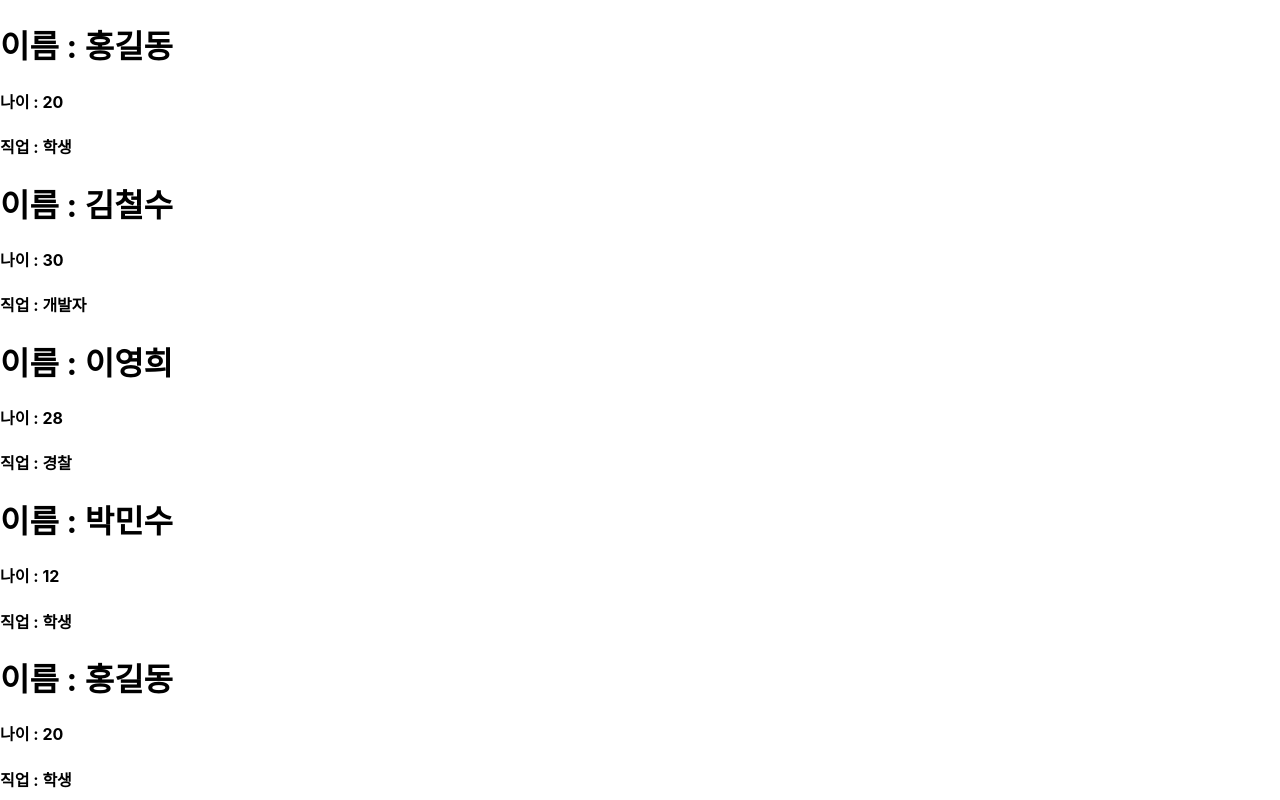
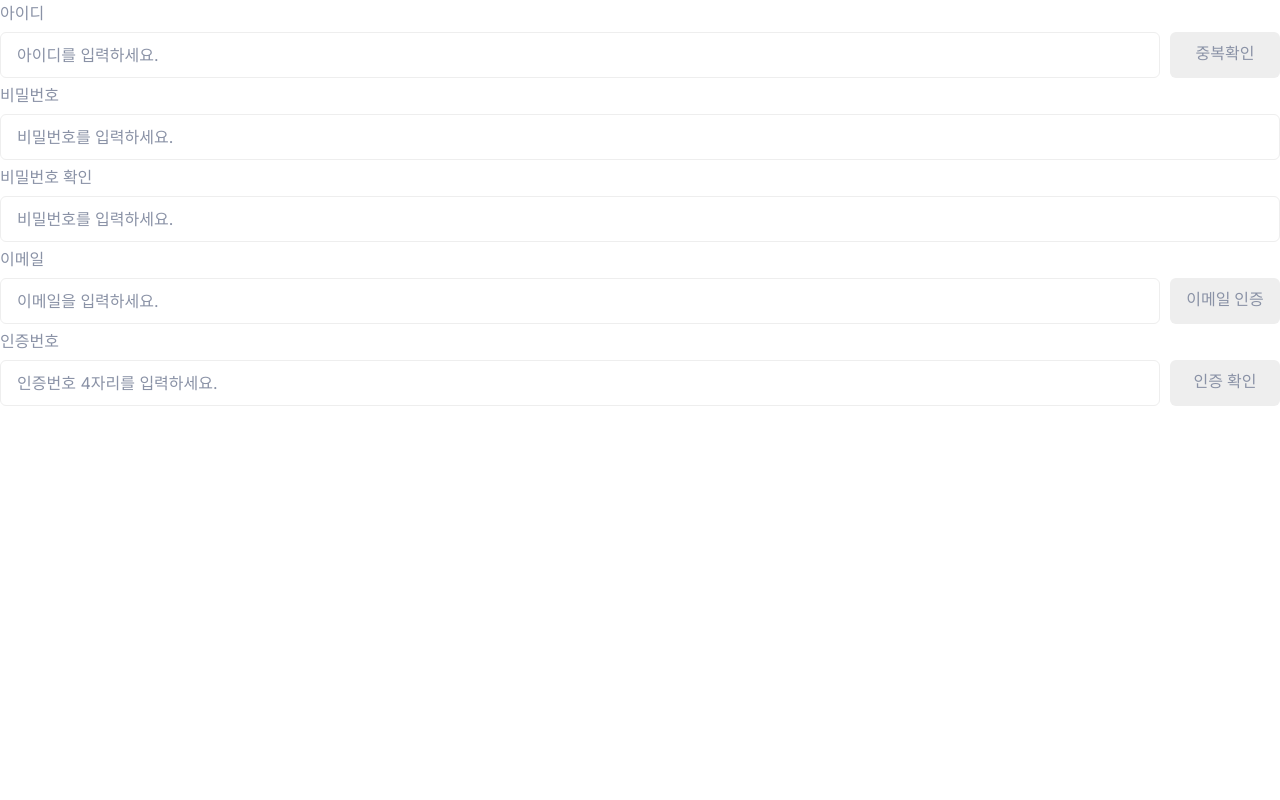
Before and after one commit to sangin99/React, a React (Create React App) app in the folder basic/: page / in a window 1280 px wide. Shown: the top 800 px of the page. Built offline with nearby package versions, Linux system fonts and the light colour scheme; a web font is replaced by a local one.

Commit message:
리스트 렌더링

```diff
--- a/basic/src/App.tsx
+++ b/basic/src/App.tsx
@@ -79,11 +79,11 @@ function App() {
             <FunctionComponent /> */}
             {/* <Component/>
             <Sample /> */}
-            {/* <SignInContainer /> */}
+            <SignInContainer />
             {/* <CurlyBraces /> */}
             {/* <Properties /> */}
             {/* <ConditionalRendering /> */}
-            <ListRendering />
+            {/* <ListRendering /> */}
         </>
     );
 }
--- a/basic/src/component_manage/ListRendering.tsx
+++ b/basic/src/component_manage/ListRendering.tsx
@@ -32,6 +32,9 @@ export default function ListRendering() {
         {name: '박민수', age: 12, job: '학생'}
     ];
 
+    const students = humans.filter(item => item.job === '학생');
+
+
     // humans.forEach((item, index) => {
     //     <ListItem name={item.name} age={item.age} job={item.job} />
     //! }); => undefined 형태
@@ -39,6 +42,14 @@ export default function ListRendering() {
     // humans.map((item, index) => {
     //     return <ListItem name={item.name} age={item.age} job={item.job} />
     //! }) => [ListItem, ListItem, ListItem, ListItem] 형태
+
+
+    // - JSX에 리스트 고급 함수를 사용할 때 결과를 반환하는 함수를 사용해야함
+    // - foreach X -> map O
+    // - 특정 조건에 해당하는 요소만 출력하고 싶으면 filter 메서드를 응용해서 사용
+
+    // - 완전 단순한 반복(횟수 반복)을 사용할 땐 반복하고자하는 횟수의 길이를 가지는 배열을 생성해서 해당 배열로 반복작업
+    const count = new Array(3).fill(0);
 
     return (
         <>
@@ -52,10 +63,12 @@ export default function ListRendering() {
             {humans.map((item, index) => {
                 //? return <ListItem name={item.name} age={item.age} job={item.job} />
                 // = 동일한 식
-                return <ListItem {...item} />
+                return <ListItem key={index} {...item} />     // key 값은 필수는 아니다 : 추천 : 항목 유지의 이유
             })}
 
-            {humans.map(item => <ListItem {...item} />)}
+            {humans.map(item => <ListItem key={item.name} {...item} />)}
+            {students.map(item => <ListItem {...item} />)}
+            {count.map(item => <h1 key={item}>반복 아이템</h1>)}
 
 
             {/* <ListItem name='홍길동' age={20} job='학생' />
--- a/basic/src/component_manage/example/InputBox.tsx
+++ b/basic/src/component_manage/example/InputBox.tsx
@@ -21,14 +21,14 @@ import React from 'react'
 
 
 
-interface Props {
+export interface InputBoxProps {
     label: string;
     type: 'text' | 'password';
     placeholder: string;
     buttonTitle?: string;
 }
 
-export default function InputBox({ label, type, placeholder, buttonTitle }: Props) {
+export default function InputBox({ label, type, placeholder, buttonTitle }: InputBoxProps) {
     return (
         <div className="input-box">
             <div className="input-label label">{label}</div>
--- a/basic/src/component_manage/example/SignInContainer.tsx
+++ b/basic/src/component_manage/example/SignInContainer.tsx
@@ -5,20 +5,57 @@
 // SignInContainer 컴포넌트를 기본 값으로 내보내기
 
 import React from 'react'
-import InputBox from './InputBox'
+import InputBox, { InputBoxProps } from './InputBox'
 
 import './style.css';
 import './common.css';
 
+const InputBoxs: InputBoxProps[] = [
+  {
+    label: '아이디',
+    type: 'text',
+    placeholder: '아이디를 입력하세요.',
+    buttonTitle: '중복확인'
+  },
+  {
+    label: '비밀번호',
+    type: 'password',
+    placeholder: '비밀번호를 입력하세요.',
+  },
+  {
+    label: '비밀번호 확인',
+    type: 'password',
+    placeholder: '비밀번호를 입력하세요.',
+  },
+  {
+    label: '이메일',
+    type: 'text',
+    placeholder: '이메일을 입력하세요.',
+    buttonTitle: '이메일 인증'
+  },
+  {
+    label: '인증번호',
+    type: 'text',
+    placeholder: '인증번호 4자리를 입력하세요.',
+    buttonTitle: '인증 확인'
+  },
+]
+
 export default function SignInContainer() {
+
+  // 위에 만들고, 불러온다  : 리스트 렌더링 작업
+  const InputBoxComponents = InputBoxs.map((item, index) => <InputBox key={index} {...item} /> )
+
   return (
     <>
-      <InputBox label='아이디' type='text' placeholder='아이디를 입력하세요.' buttonTitle='중복확인' />
+      {/* <InputBox label='아이디' type='text' placeholder='아이디를 입력하세요.' buttonTitle='중복확인' />
       <InputBox label='비밀번호' type='password' placeholder='비밀번호를 입력하세요.' />
       <InputBox label='비밀번호 확인' type='password' placeholder='비밀번호를 입력하세요.' />
       <InputBox label='이메일' type='text' placeholder='이메일을 입력하세요.' buttonTitle='이메일 인증' />
-      <InputBox label='인증번호' type='text' placeholder='인증번호 4자리를 입력하세요.' buttonTitle='인증 확인'/>
+      <InputBox label='인증번호' type='text' placeholder='인증번호 4자리를 입력하세요.' buttonTitle='인증 확인'/> */}
       {/* 반복작업을 깔끔하게 하기 : for문을 사용할 수 없는 상황에서 ... "리스트렌더링"!! */}
+
+      {InputBoxComponents}
     </>
   );
 }
```
